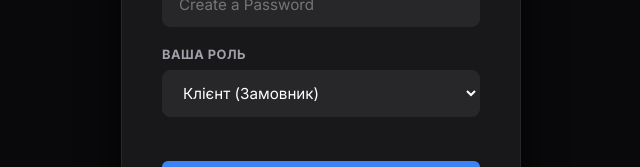
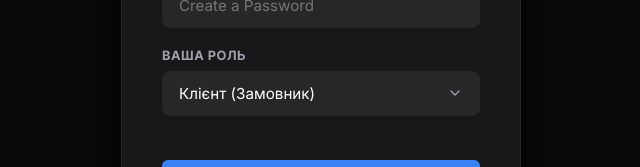
Before and after one commit to lerabrailko/Hackthon, a React (Vite) app in the folder hackathon/: page /login in a window 1280 px wide. Both pictures are taken after a click on the button "Немає акаунту? Зареєструватися". Shown: the part 423-590 px from the top of the page, without its empty margins (319-959 px from the left). Built offline with nearby package versions, Linux system fonts and the light colour scheme.

Commit message:
feat(ui): implement custom React components for consistent native form inputs styling

```diff
--- a/hackathon/src/components/features/dashboard/DriverDashboard.jsx
+++ b/hackathon/src/components/features/dashboard/DriverDashboard.jsx
@@ -73,13 +73,11 @@ const DriverDashboard = () => {
   const { showNotification } = useNotify();
   const { t, theme }        = useLang();
 
-  // Активні маршрути — доставлені вже відфільтровані (статус DELIVERED не входить)
   const activeRoute = requests.filter(r =>
     ['IN_TRANSIT', 'DELAYED'].includes(r.status)
   );
 
   const [selectedPointId, setSelectedPointId] = useState(activeRoute[0]?.id ?? null);
-  // completedIds — лише для візуального відображення маркерів на карті
   const [completedIds, setCompletedIds] = useState([]);
 
   const currentPoint = activeRoute.find(r => r.id === selectedPointId) ?? activeRoute[0] ?? null;
@@ -90,7 +88,6 @@ const DriverDashboard = () => {
 
   const handleDelivery = (id) => {
     updateRequestStatus(id, 'DELIVERED');
-    // Зберігаємо для анімації карти до того як компонент ре-рендериться
     setCompletedIds(prev => [...prev, id]);
     showNotification(
       tx(t, 'cargo_unloaded', 'Cargo successfully unloaded.'),
--- /dev/null
+++ b/hackathon/src/components/ui/CustomNumberInput.jsx
@@ -0,0 +1,37 @@
+import React from 'react';
+import { Minus, Plus } from 'lucide-react';
+
+export const CustomNumberInput = ({ value, onChange, className = '', style = {}, min, max, placeholder }) => {
+  const inc = () => {
+    let next = Number(value || 0) + 1;
+    if (max !== undefined && next > max) next = max;
+    if (onChange) onChange({ target: { value: next } });
+  };
+  const dec = () => {
+    let next = Number(value || 0) - 1;
+    if (min !== undefined && next < min) next = min;
+    if (onChange) onChange({ target: { value: next } });
+  };
+
+  return (
+    <div className="custom-number-wrapper" style={style}>
+      <input
+        type="number"
+        value={value}
+        onChange={onChange}
+        className={`custom-number-input ${className}`}
+        min={min}
+        max={max}
+        placeholder={placeholder}
+      />
+      <div className="custom-number-controls">
+        <button type="button" onClick={dec} className="custom-number-btn" aria-label="Decrease">
+           <Minus size={14} />
+        </button>
+        <button type="button" onClick={inc} className="custom-number-btn" aria-label="Increase">
+           <Plus size={14} />
+        </button>
+      </div>
+    </div>
+  );
+};
--- /dev/null
+++ b/hackathon/src/components/ui/CustomSelect.jsx
@@ -0,0 +1,62 @@
+import React, { useState, useRef, useEffect } from 'react';
+import { ChevronDown } from 'lucide-react';
+
+export const CustomSelect = ({ value, onChange, options, className = '', style = {} }) => {
+  const [open, setOpen] = useState(false);
+  const ref = useRef(null);
+
+  useEffect(() => {
+    const handleClickOutside = (event) => {
+      if (ref.current && !ref.current.contains(event.target)) {
+        setOpen(false);
+      }
+    };
+    document.addEventListener('mousedown', handleClickOutside);
+    return () => document.removeEventListener('mousedown', handleClickOutside);
+  }, []);
+
+  const handleSelect = (val) => {
+    if (onChange) {
+      onChange({ target: { value: val } });
+    }
+    setOpen(false);
+  };
+
+  const selectedOption = options.find(o => (o.value !== undefined ? o.value : o) === value) || options[0];
+  const label = selectedOption?.label !== undefined ? selectedOption.label : (selectedOption?.value !== undefined ? selectedOption.value : selectedOption);
+
+  return (
+    <div ref={ref} className={`custom-select-container ${open ? 'open' : ''} ${className}`} style={style}>
+      <button
+        type="button"
+        onClick={() => setOpen(!open)}
+        className="custom-select-trigger"
+      >
+        <span style={{ overflow: 'hidden', textOverflow: 'ellipsis', whiteSpace: 'nowrap' }}>
+          {label}
+        </span>
+        <ChevronDown size={16} color="var(--text-secondary)" style={{ transform: open ? 'rotate(180deg)' : 'rotate(0deg)', transition: 'transform 0.2s' }} />
+      </button>
+
+      {open && (
+        <div className="custom-select-dropdown">
+          {options.map((opt, i) => {
+            const val = opt.value !== undefined ? opt.value : opt;
+            const text = opt.label !== undefined ? opt.label : (opt.value !== undefined ? opt.value : opt);
+            const isSelected = val === value;
+
+            return (
+              <div
+                key={i}
+                onClick={() => handleSelect(val)}
+                className={`custom-select-option ${isSelected ? 'selected' : ''}`}
+              >
+                {text}
+              </div>
+            );
+          })}
+        </div>
+      )}
+    </div>
+  );
+};
--- a/hackathon/src/index.css
+++ b/hackathon/src/index.css
@@ -2094,6 +2094,7 @@ body.light-theme ::-webkit-scrollbar-thumb         { background: #c4c4c8; }
 
 
 @media (max-width: 1024px) {
+  .dashboard-grid           { grid-template-columns: 1fr; height: auto; }
   .admin-dashboard-layout   { flex-direction: column; height: auto; overflow-y: auto; }
   .queue-panel,
   .manifest-panel           { width: 100%; border-right: none; }
@@ -2364,3 +2365,115 @@ body.light-theme ::-webkit-scrollbar-thumb         { background: #c4c4c8; }
     flex: 1 !important;
   }
 }
+/* ===== CUSTOM UI COMPONENTS ===== */
+div.custom-select-container {
+  position: relative;
+  width: 100%;
+  padding: 0 !important;
+  border: none !important;
+  background: transparent !important;
+  background-image: none !important;
+}
+.custom-select-trigger {
+  width: 100%;
+  display: flex !important;
+  justify-content: space-between;
+  align-items: center;
+  padding: 10px 16px !important;
+  background-color: var(--bg-input) !important;
+  color: var(--text-primary) !important;
+  border: 1px solid var(--border) !important;
+  border-radius: 8px !important;
+  cursor: pointer;
+  background-image: none !important;
+  outline: none;
+  height: 45px;
+  font-family: inherit;
+  font-size: 0.95rem;
+}
+.custom-select-trigger:focus,
+.custom-select-container.open .custom-select-trigger {
+  border-color: var(--accent) !important;
+}
+.custom-select-dropdown {
+  position: absolute;
+  top: calc(100% + 4px);
+  left: 0;
+  right: 0;
+  z-index: 9999;
+  background-color: var(--bg-panel);
+  border: 1px solid var(--border);
+  border-radius: 8px;
+  max-height: 180px;
+  overflow-y: auto;
+  box-shadow: 0 10px 15px -3px rgba(0, 0, 0, 0.5);
+  font-size: 0.95rem;
+  -webkit-overflow-scrolling: touch;
+}
+
+.custom-select-option {
+  padding: 10px 14px;
+  cursor: pointer;
+  color: var(--text-primary);
+  transition: background-color 0.15s ease, color 0.15s ease;
+  word-break: break-word;
+}
+.custom-select-option:hover {
+  background-color: rgba(255, 255, 255, 0.05);
+}
+.custom-select-option.selected {
+  background-color: rgba(59, 130, 246, 0.15);
+  color: var(--accent);
+  font-weight: 500;
+}
+
+.custom-number-wrapper {
+  position: relative;
+  display: flex;
+  align-items: center;
+  width: 100%;
+}
+.custom-number-input {
+  width: 100% !important;
+  padding-right: 70px !important; /* give space for buttons */
+}
+/* hide the standard controls globally again just in case */
+.custom-number-input::-webkit-inner-spin-button,
+.custom-number-input::-webkit-outer-spin-button {
+  -webkit-appearance: none !important;
+  appearance: none !important;
+  display: none !important;
+  margin: 0;
+}
+.custom-number-input {
+  -moz-appearance: textfield !important;
+}
+
+.custom-number-controls {
+  position: absolute;
+  right: 6px;
+  display: flex;
+  gap: 4px;
+}
+.custom-number-btn {
+  width: 28px;
+  height: 28px;
+  display: flex;
+  align-items: center;
+  justify-content: center;
+  background: var(--bg-dark);
+  border: 1px solid var(--border);
+  border-radius: 6px;
+  color: var(--text-secondary);
+  cursor: pointer;
+  transition: all 0.2s;
+}
+.custom-number-btn:hover {
+  background: var(--border);
+  color: var(--text-primary);
+}
+.custom-number-btn:active {
+  background: var(--accent);
+  color: #fff;
+  border-color: var(--accent);
+}
--- a/hackathon/src/pages/DashboardPage.jsx
+++ b/hackathon/src/pages/DashboardPage.jsx
@@ -7,6 +7,7 @@ import { calculatePriorityScore } from '../utils/priority';
 import ClientDashboard from '../components/features/dashboard/ClientDashboard';
 import DriverDashboard from '../components/features/dashboard/DriverDashboard';
 import { MapContainer, TileLayer, Marker, Polyline, useMap } from 'react-leaflet';
+import { CustomSelect } from '../components/ui/CustomSelect';
 import L from 'leaflet';
 import 'leaflet/dist/leaflet.css';
 
@@ -59,10 +60,7 @@ const AdminDashboard = () => {
   let pendingQueue = requests.filter(r => (r.status === 'PENDING' || r.status === 'DRAFT') && !selectedForFleet.find(s => s.id === r.id));
   if (filterCategory !== 'All') pendingQueue = pendingQueue.filter(r => r.items.includes(filterCategory));
 
-  // Використовуємо новий алгоритм для сортування черги
-  pendingQueue.sort((a, b) => calculatePriorityScore(b) - calculatePriorityScore(a));
 
-  const allCategories = ['All', 'Medicine', 'Food', 'Water', 'Equipment', 'Fuel'];
   const currentPayload = selectedForFleet.reduce((sum, req) => sum + req.quantity, 0);
   const fillPercentage = Math.min((currentPayload / TRUCK_CAPACITY) * 100, 100);
   const isOverloaded = currentPayload > TRUCK_CAPACITY;
@@ -87,15 +85,13 @@ const AdminDashboard = () => {
       <div className="queue-panel">
         <div className="queue-header">
           <h2 className="queue-title">{t('available_orders') || 'Available Orders'}</h2>
-          <select
+          <CustomSelect
             value={filterCategory}
             onChange={(e) => setFilterCategory(e.target.value)}
             className="settings-select w-full"
-          >
-            {allCategories.map(cat => <option key={cat} value={cat}>{t(cat)}</option>)}
-          </select>
+            options={allCategories.map(cat => ({ value: cat, label: t(cat) || cat }))}
+          />
         </div>
-
         <div className="queue-list">
           {pendingQueue.map((req) => {
             const score = calculatePriorityScore(req);
--- a/hackathon/src/pages/LoginPage.jsx
+++ b/hackathon/src/pages/LoginPage.jsx
@@ -1,8 +1,7 @@
 import React, { useState } from 'react';
 import { Navigate, useNavigate } from 'react-router-dom';
 import { useAuth } from '../context/AuthContext';
-import { useLang } from '../context/LanguageContext';
-import { ROUTES } from '../constants/routes';
+import { useLang } from '../context/LanguageContext';import { CustomSelect } from '../components/ui/CustomSelect';import { ROUTES } from '../constants/routes';
 import { validateRequired, validatePassword } from '../utils/validators';
 
 const LoginPage = () => {
@@ -111,14 +110,15 @@ const LoginPage = () => {
           {isRegisterMode && (
             <div className="settings-form-group">
               <label className="settings-label">{t('your_role') || 'YOUR ROLE'}</label>
-              <select
+              <CustomSelect
                 className="settings-select"
                 value={role}
                 onChange={(e) => setRole(e.target.value)}
-              >
-                <option value="CUSTOMER">{t('role_client') || 'Client'}</option>
-                <option value="DISPATCHER">{t('role_dispatcher') || 'Dispatcher'}</option>
-              </select>
+                options={[
+                  { value: 'CUSTOMER', label: t('role_client') || 'Client' },
+                  { value: 'DISPATCHER', label: t('role_dispatcher') || 'Dispatcher' }
+                ]}
+              />
             </div>
           )}
 
```
Also changed, not shown: hackathon/src/components/features/auth/LoginForm.jsx (+2 -8 lines), hackathon/src/components/features/dashboard/AddRequestForm.jsx (+4 -8 lines), hackathon/src/components/features/dashboard/ClientDashboard.jsx (+5 -7 lines), hackathon/src/pages/InventoryPage.jsx (+8 -14 lines), hackathon/src/pages/SettingsPage.jsx (+4 -15 lines).
